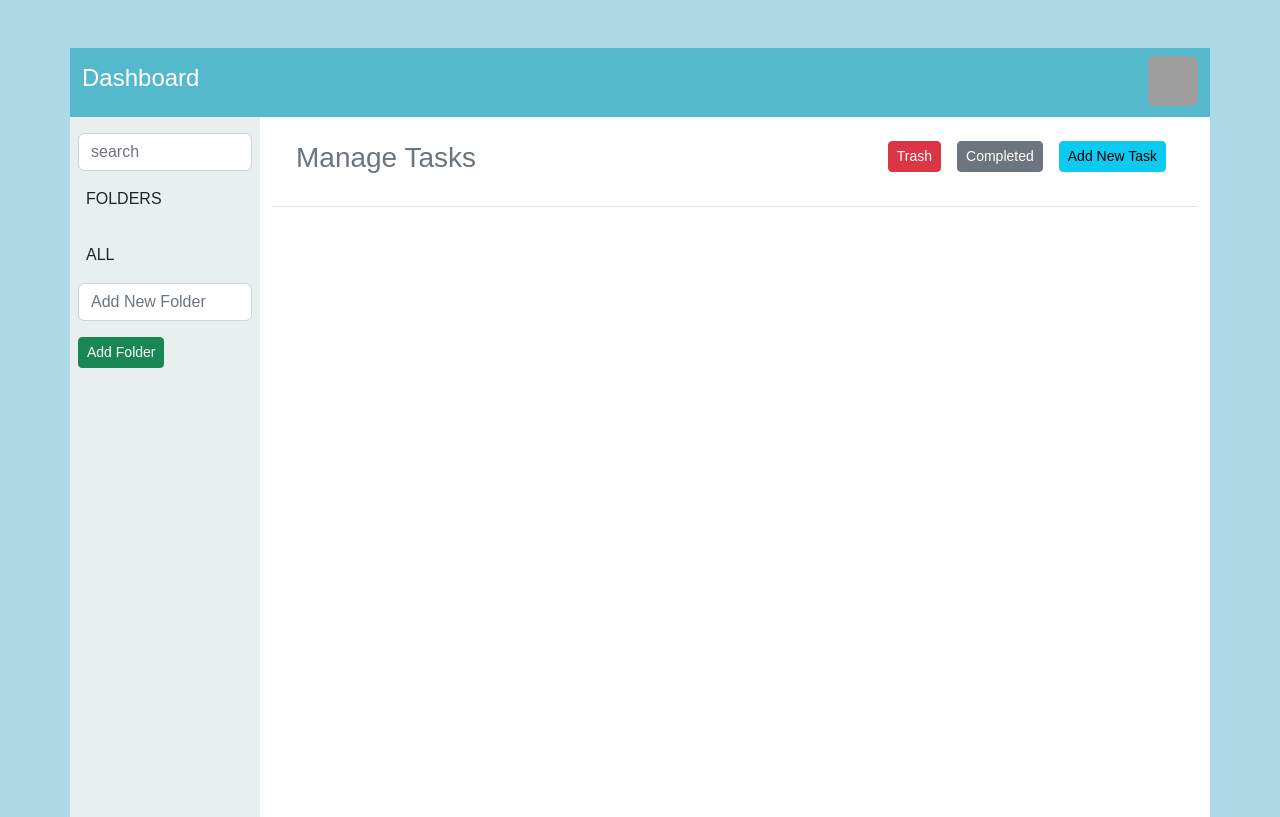
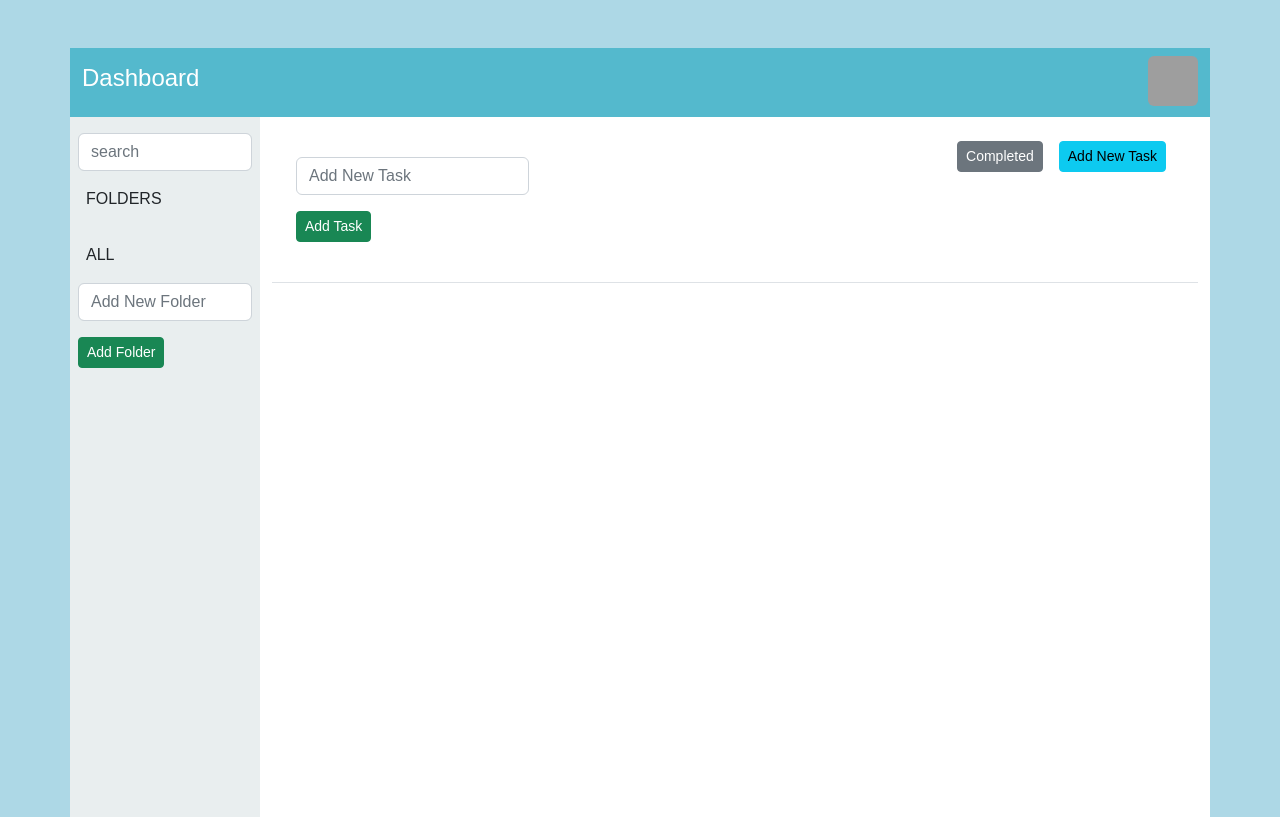
Before and after one commit to masonhows11/PHP_TodoList, a PHP site: page /views/index.view.php in a window 1280 px wide. Run offline with PHP 8.4, Linux system fonts and the light colour scheme; the template is opened without the code that fills it, so the values that code supplies are empty; some libraries are stand-ins or nearby versions; grey boxes are pictures that could not be loaded.

Commit message:
creat tasks updated

```diff
--- a/views/index.view.php
+++ b/views/index.view.php
@@ -69,12 +69,16 @@
 
                     <div class="main-header  border-bottom p-4 d-flex justify-content-between">
                         <div class="main-title">
-                            <h3 class=" text-secondary">Manage Tasks</h3>
+
+                            <div class="mb-3 mt-3">
+                                <input type="text" id="addTaskInput" class="form-control" placeholder="Add New Task">
+                            </div>
+                            <div class="mb-3 mt-3">
+                                <button type="button" id="addTaskBtn" class="btn btn-success btn-sm">Add Task</button>
+                            </div>
+
                         </div>
                         <div class="main-header-op d-flex flex-row ">
-                            <div>
-                                <button id="trash" class="btn btn-danger btn-sm mx-2">Trash</button>
-                            </div>
                             <div>
                                 <button id="completed" class="btn btn-secondary btn-sm mx-2">Completed</button>
                             </div>
```
